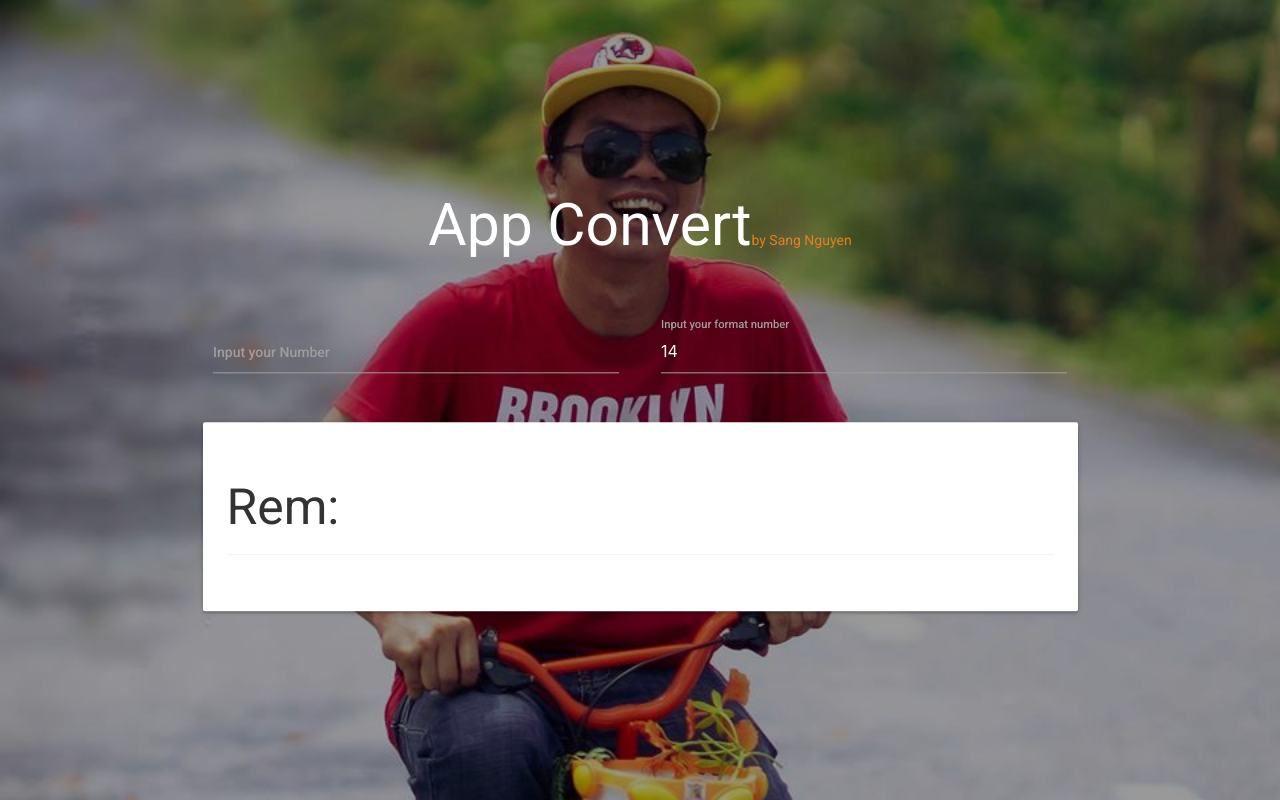
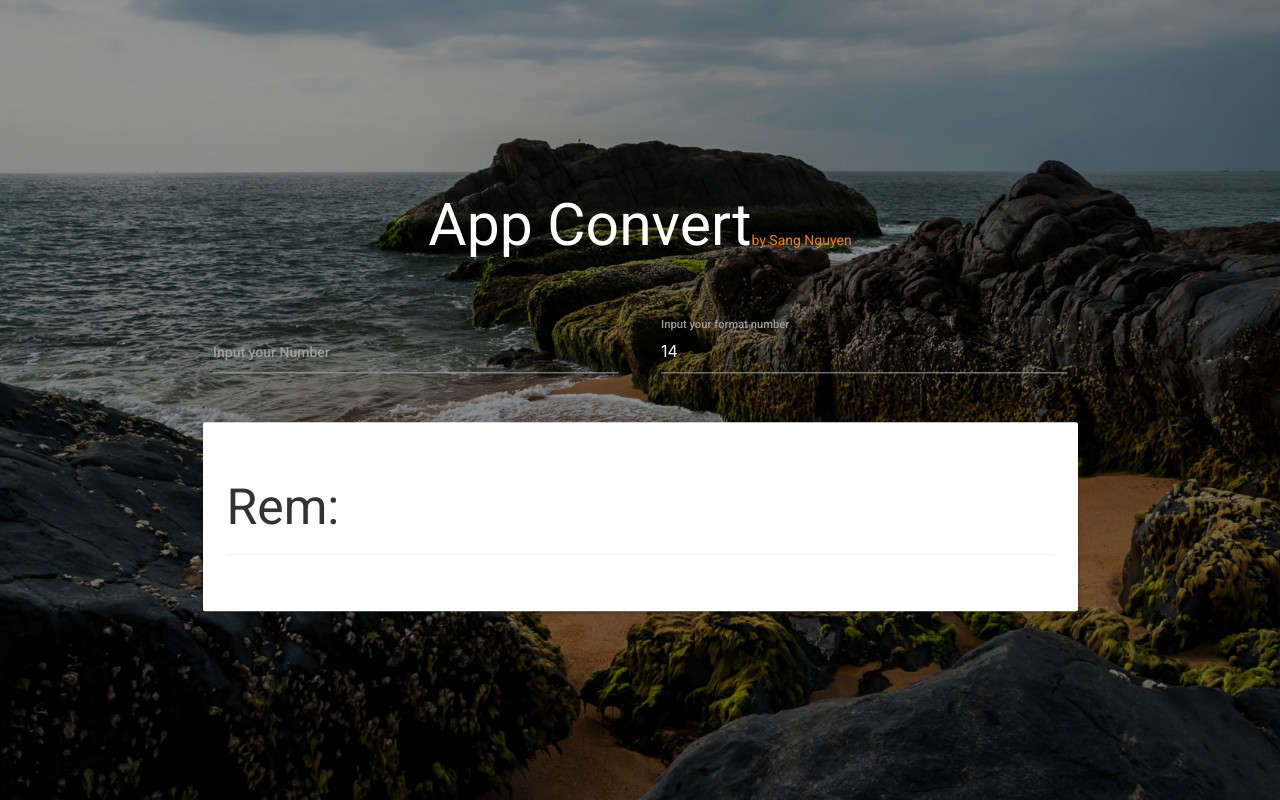
Before and after one commit to ngocsangyem/convertRemApp, a PHP site: page / in a window 1280 px wide. Run offline with PHP 8.4, Linux system fonts and the light colour scheme.

Commit message:
change background

```diff
--- a/css/main.css
+++ b/css/main.css
@@ -5,7 +5,7 @@ html {
 	font-size: 14px;
 	font-weight: 500;
 	color: #ffffff;
-	background-image: url(../img/nguyen_bg.jpg);
+	background-image: url(../img/body_bg3.jpg);
 	background-size: cover;
 	background-repeat: no-repeat;
 	height: 100vh;
```
Also changed, not shown: img/body_bg3.jpg (added).
